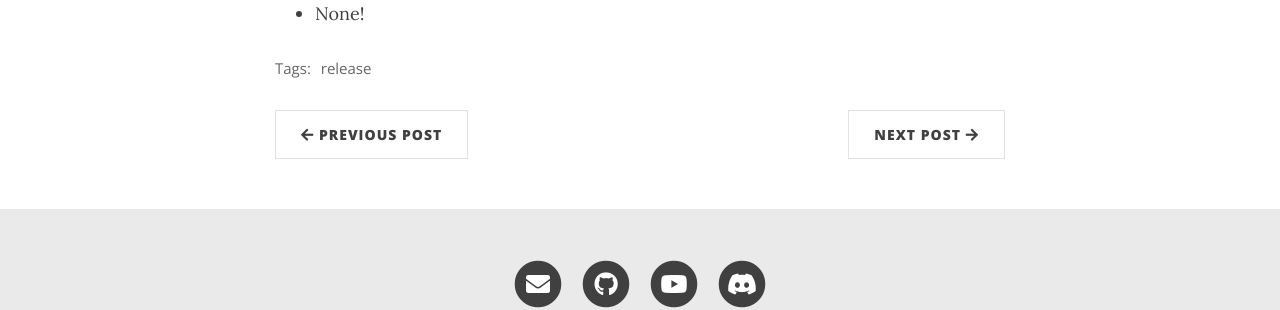
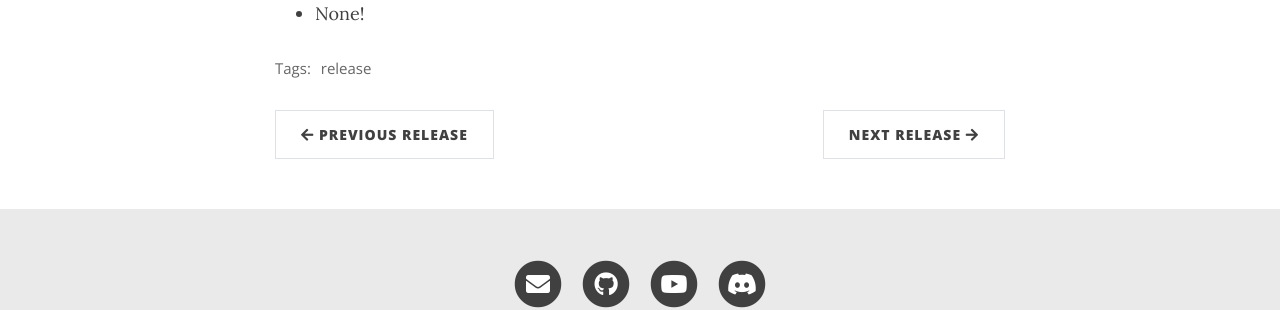
Before and after one commit to zhenga8533/VolcAddons, a Jekyll site: the page built from docs/_posts/2023-11-17-v2_8_1.md, in a window 1280 px wide and 1340 px high. Shown: the part 897-1207 px from the top of the window. Built offline with Jekyll 4.4.1, drawn with Linux system fonts in a browser that asks for light colours; nearby versions of some CDN libraries; comment, search, counter and statistics services are not loaded.

Commit message:
changed 404 error

```diff
--- a/docs/404.html
+++ b/docs/404.html
@@ -5,9 +5,5 @@
 ---
 
 <div class="text-center">
-  <h1>Whoops, this page doesn't exist.</h1>
-  <h1>Move along. (404 error)</h1>
-  <br/>
-
-  <img src="{{ 'assets/img/404-southpark.jpg' | relative_url }}" alt="Not found" />
+  <img src="{{ 'assets/img/404error.jpg' | relative_url }}" alt="Not found" />
 </div>
--- a/docs/_layouts/home.html
+++ b/docs/_layouts/home.html
@@ -51,7 +51,7 @@
       {% endif %}
       <p class="post-meta">
         {% assign date_format = site.date_format | default: "%B %-d, %Y" %}
-        Posted on {{ post.date | date: date_format }}
+        Released on {{ post.date | date: date_format }}
       </p>
 
       {% if thumbnail != "" %}
--- a/docs/_layouts/post.html
+++ b/docs/_layouts/post.html
@@ -68,16 +68,16 @@
         {% if page.previous.url %}
         <li class="page-item previous">
           <a class="page-link" href="{{ page.previous.url | relative_url }}" data-toggle="tooltip" data-placement="top" title="{{page.previous.title | strip_html | xml_escape}}">
-            <i class="fas fa-arrow-left" alt="Previous Post"></i>
-            <span class="d-none d-sm-inline-block">Previous Post</span>
+            <i class="fas fa-arrow-left" alt="Previous Release"></i>
+            <span class="d-none d-sm-inline-block">Previous Release</span>
           </a>
         </li>
         {% endif %}
         {% if page.next.url %}
         <li class="page-item next">
           <a class="page-link" href="{{ page.next.url | relative_url }}" data-toggle="tooltip" data-placement="top" title="{{page.next.title | strip_html | xml_escape}}">
-            <span class="d-none d-sm-inline-block">Next Post</span>
-            <i class="fas fa-arrow-right" alt="Next Post"></i>
+            <span class="d-none d-sm-inline-block">Next Release</span>
+            <i class="fas fa-arrow-right" alt="Next Release"></i>
           </a>
         </li>
         {% endif %}
```
Also changed, not shown: docs/assets/img/404-southpark.jpg (deleted), docs/assets/img/crepe.jpg (deleted), docs/assets/img/thumb.png (deleted), 1 other file.
